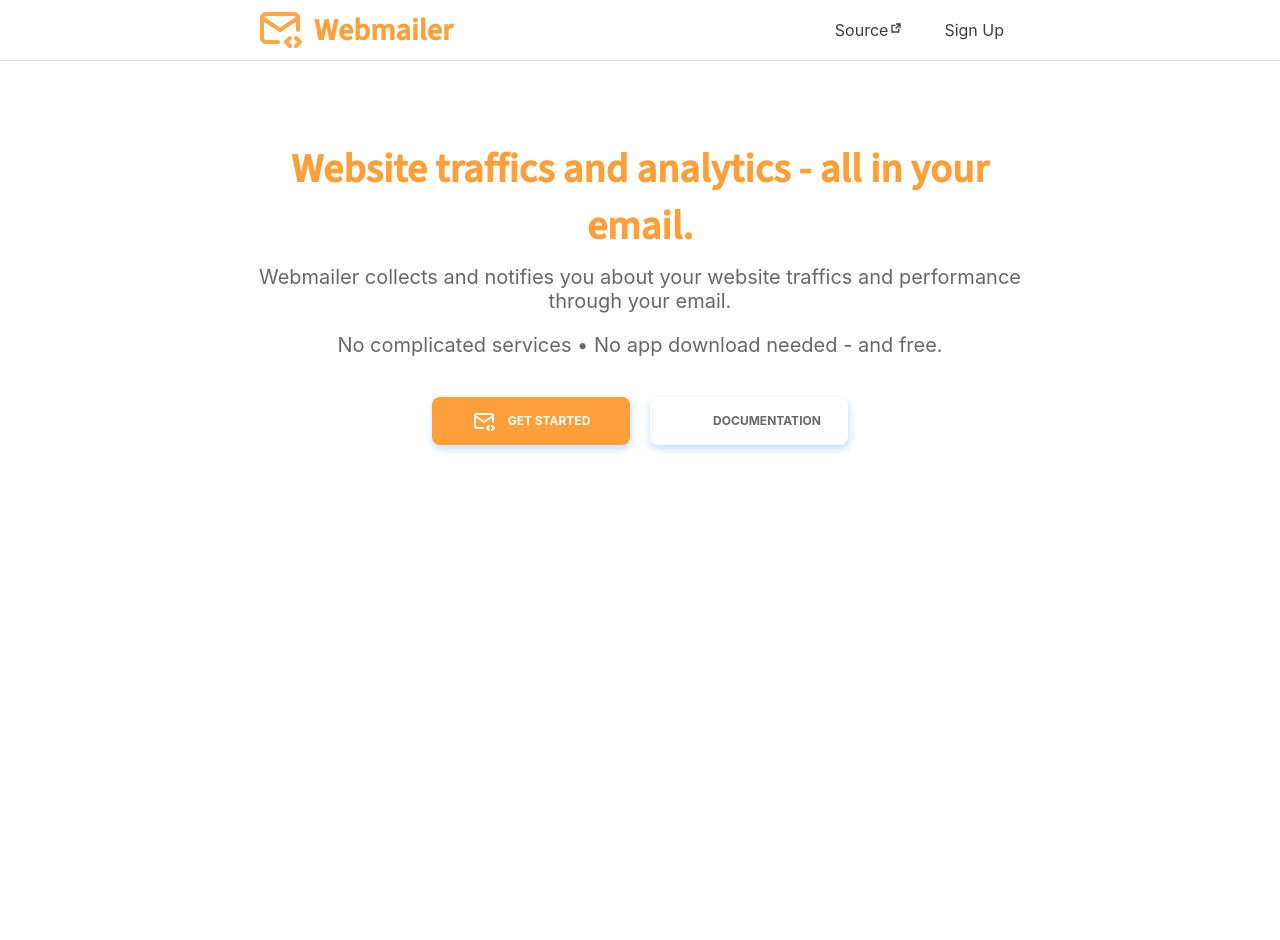
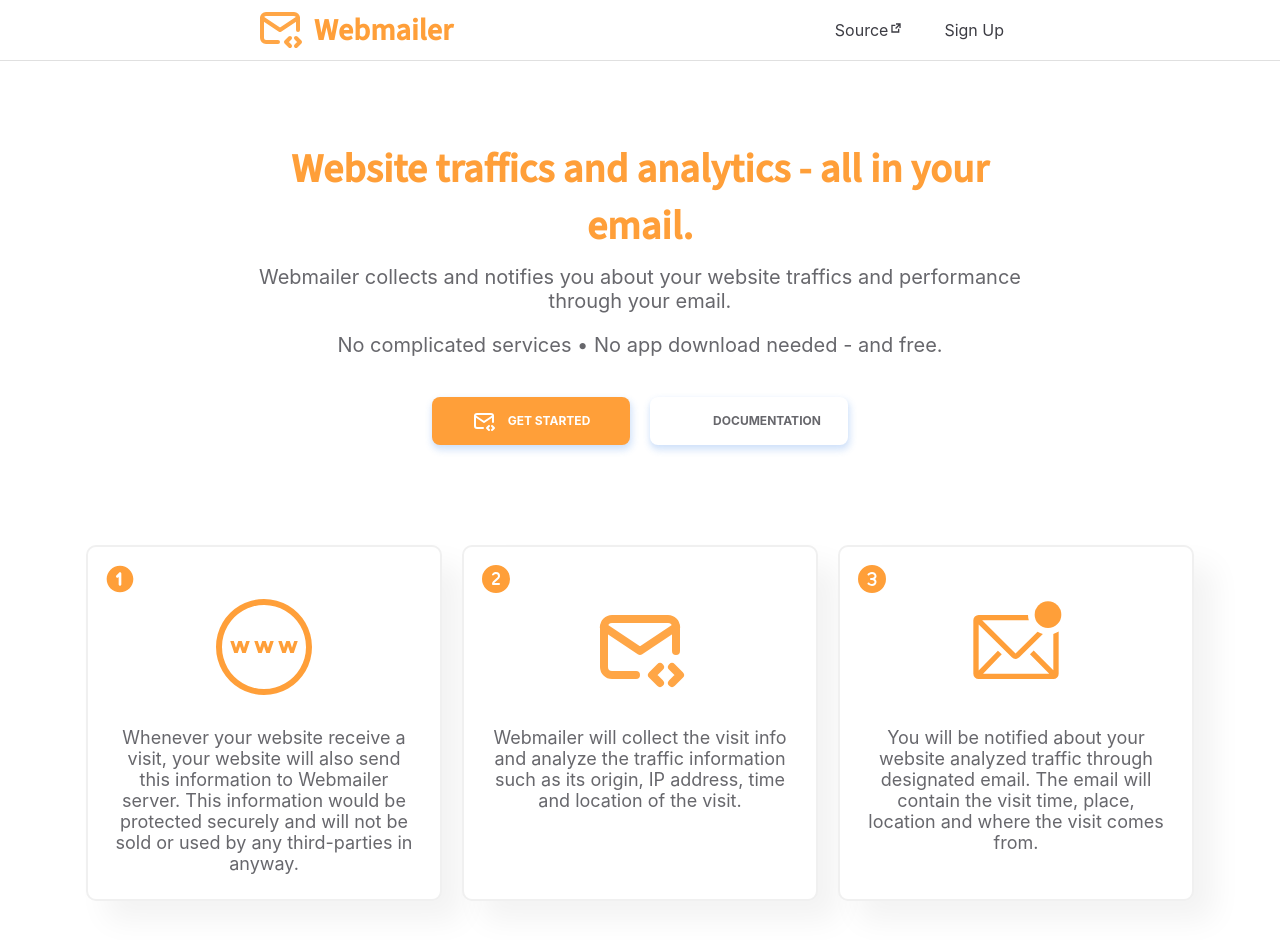
Before and after one commit to d4nh-Le/Webmailer, a React (Create React App) app in the folder frontend/: page / in a window 1280 px wide. Shown: the top 940 px of the page. Before the commit the page ends 800 px from the top, so only its background shows below. Built offline with nearby package versions, Linux system fonts and the light colour scheme.

Commit message:
added responsive design for briefmap component

```diff
--- a/frontend/src/App.js
+++ b/frontend/src/App.js
@@ -16,8 +16,8 @@
     <div className="App">
       <Navbar />
       <Intro />
-      {/* <BriefMap />
-      <Instruction />
+      <BriefMap />
+      {/* <Instruction />
       <CodeWindow />
       <Register />
       <FooterBar /> */}
--- a/frontend/src/components/instruction/briefmap.component.css
+++ b/frontend/src/components/instruction/briefmap.component.css
@@ -1,13 +1,7 @@
 .brief-map {
-    padding: 40px 20vw 40px 20vw;
     display: flex;
-    flex-direction: row;
     justify-content: center;
     align-items: center;
-}
-
-.brief-card-item {
-    margin: 0 10px 0 10px;
 }
 
 .brief-card {
@@ -50,3 +44,54 @@
     font-size: 18px;
     color: var(--text);
   }
+
+@media only screen and (max-width: 600px) {
+    .brief-map {
+        padding: 20px 4vw 40px 4vw;
+        flex-direction: column;
+    }
+
+    .brief-card-item {
+      margin: 10px 10px 10px 10px;
+  }
+}
+
+@media only screen and (min-width: 600px) {
+  .brief-map {
+    padding: 20px 4vw 40px 4vw;
+    flex-direction: column;
+  }
+
+  .brief-card-item {
+  margin: 10px 10px 10px 10px;
+  }
+}
+
+@media only screen and (min-width: 768px) {
+  .brief-map {
+    padding: 20px 4vw 40px 4vw;
+    flex-direction: column;
+  }
+
+  .brief-card-item {
+  margin: 10px 10px 10px 10px;
+  }
+}
+
+@media only screen and (min-width: 992px) {
+  .brief-map {
+    padding: 20px 4vw 40px 4vw;
+    flex-direction: column;
+  }
+
+  .brief-card-item {
+  margin: 10px 10px 10px 10px;
+  }
+}
+
+@media only screen and (min-width: 1200px) {
+  .brief-map {
+    padding: 20px 20vw 40px 20vw;
+    flex-direction: row;
+  }
+}
```
